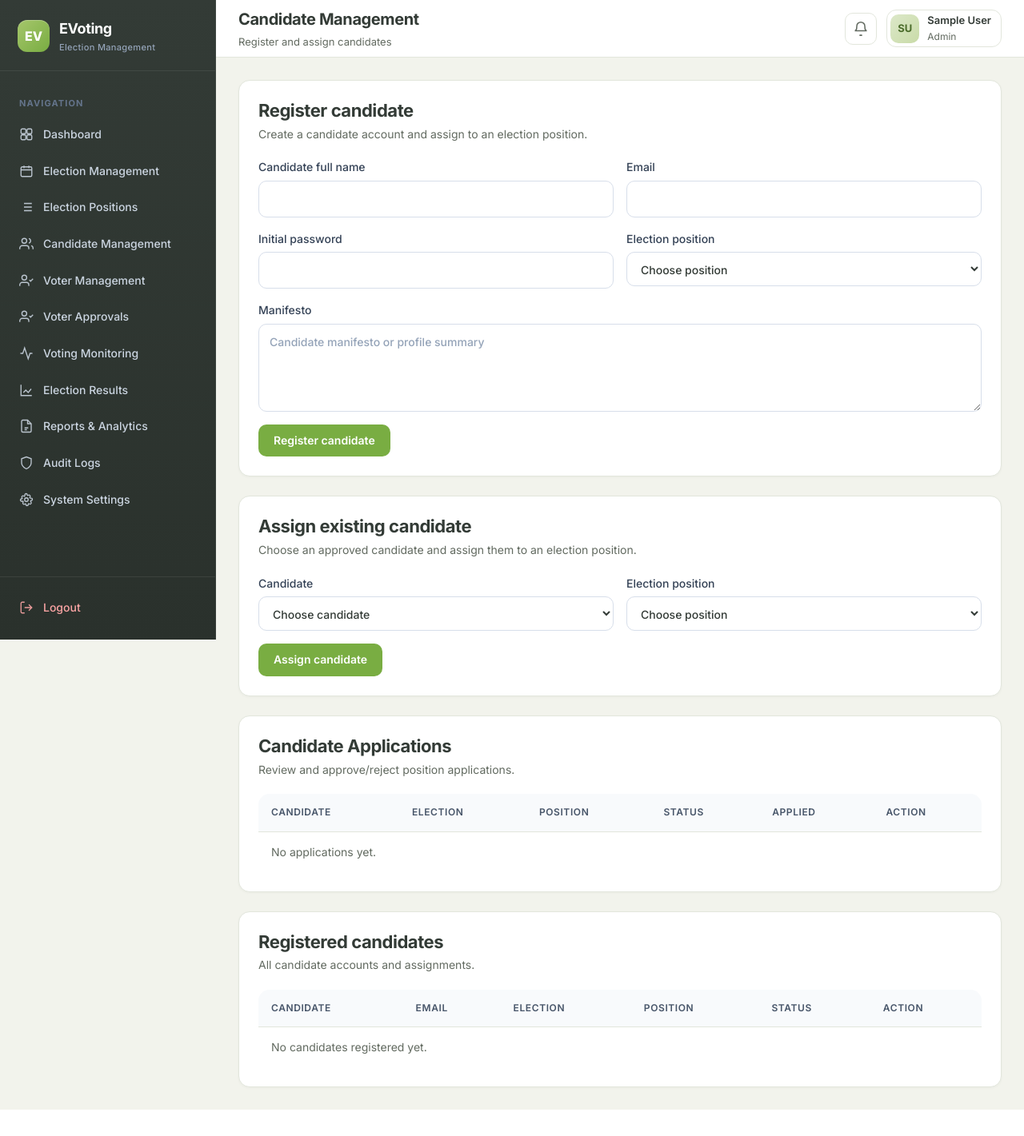
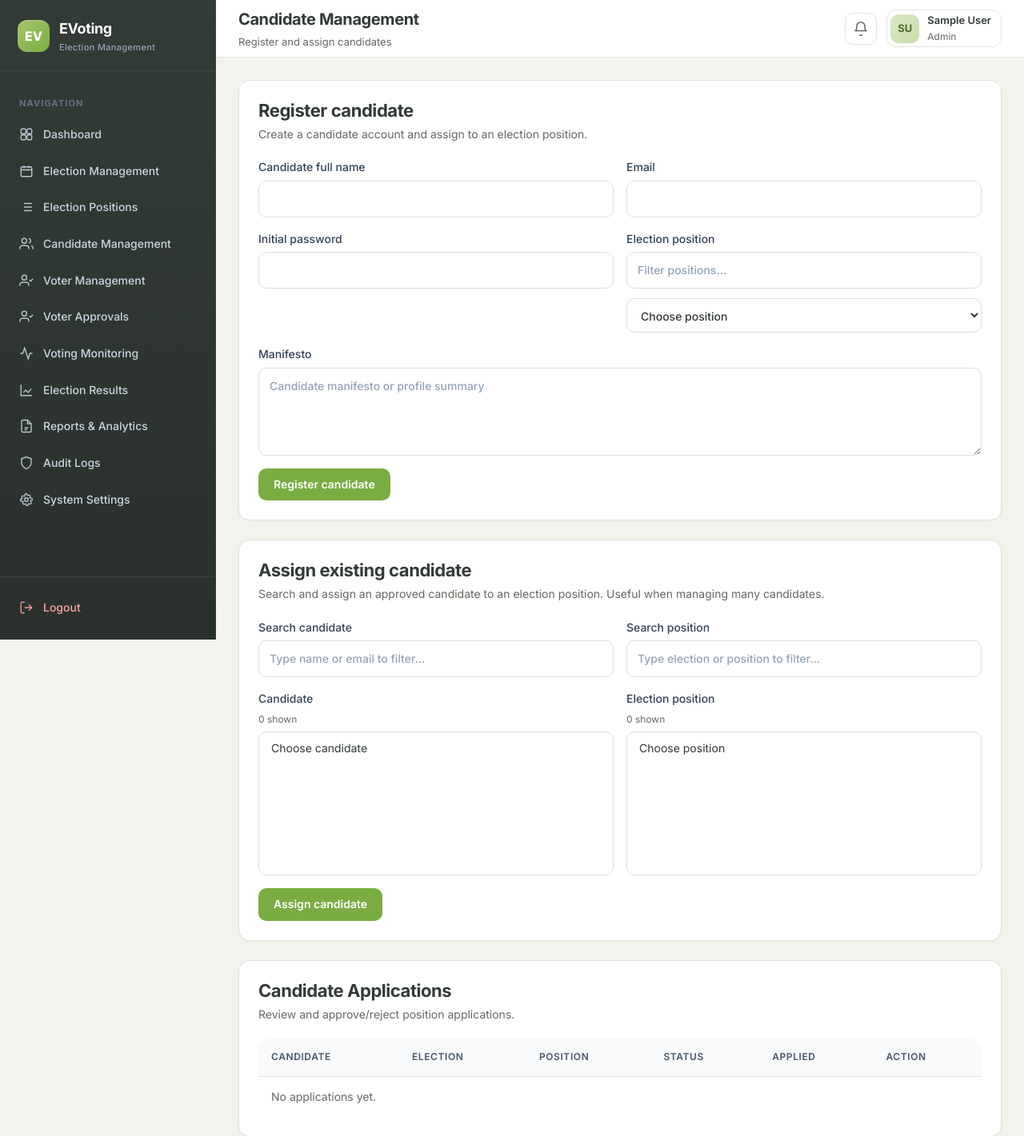
Before and after one commit to mathew-Ronoh/voting_system, a PHP site: page /admin/candidates.php in a window 1280 px wide. Shown: the top 1421 px of the page at 80% size. Before the commit the page ends 1388 px from the top, so only its background shows below. Run offline with PHP 8.4, Linux system fonts and the light colour scheme; the visitor is signed in with stand-in values (Sample User, id 1); data that the repository does not hold is empty.

Commit message:
Improve admin candidate/position selection with search filters

```diff
--- a/admin/candidates.php
+++ b/admin/candidates.php
@@ -104,38 +104,83 @@ $rows=$pdo->query("SELECT c.candidate_id,u.full_name,u.email,u.status AS account
       <div class="grid-2">
         <label>Initial password<input type="password" name="password" minlength="10" required></label>
         <label>Election position
-          <select name="position_id" required>
+          <input type="text" id="regPositionSearch" placeholder="Filter positions..." autocomplete="off" style="margin-bottom:6px">
+          <select name="position_id" id="regPositionSelect" required>
             <option value="">Choose position</option>
-            <?php foreach($positions as $p): ?><option value="<?=$p['position_id']?>"><?=e($p['title'].' — '.$p['name'])?></option><?php endforeach; ?>
+            <?php foreach($positions as $p): ?><option value="<?=$p['position_id']?>" data-search="<?=e(strtolower($p['title'].' '.$p['name']))?>"><?=e($p['title'].' — '.$p['name'])?></option><?php endforeach; ?>
           </select>
         </label>
       </div>
       <label>Manifesto<textarea name="manifesto" placeholder="Candidate manifesto or profile summary"></textarea></label>
       <div><button class="btn">Register candidate</button></div>
     </form>
+    <script>
+    (function(){
+      var s=document.getElementById('regPositionSearch'), sel=document.getElementById('regPositionSelect');
+      if(!s||!sel) return;
+      s.addEventListener('input', function(){
+        var q=(s.value||'').toLowerCase().trim();
+        for(var i=0;i<sel.options.length;i++){ var o=sel.options[i]; if(!o.value){o.hidden=false;o.style.display='';continue;} var show=!q || (o.getAttribute('data-search')||o.textContent.toLowerCase()).indexOf(q)!==-1; o.hidden=!show; o.style.display=show?'':'none'; }
+      });
+    })();
+    </script>
   </div>
 
   <div class="panel">
-    <div class="panel-header"><div><h2>Assign existing candidate</h2><p>Choose an approved candidate and assign them to an election position.</p></div></div>
-    <form method="post">
+    <div class="panel-header"><div><h2>Assign existing candidate</h2><p>Search and assign an approved candidate to an election position. Useful when managing many candidates.</p></div></div>
+    <form method="post" id="assignExistingForm">
       <input type="hidden" name="csrf_token" value="<?=e(csrf_token())?>">
       <input type="hidden" name="action" value="assign_existing">
       <div class="grid-2">
-        <label>Candidate
-          <select name="candidate_id" required>
+        <label>Search candidate
+          <input type="text" id="candidateSearch" placeholder="Type name or email to filter..." autocomplete="off">
+        </label>
+        <label>Search position
+          <input type="text" id="positionSearch" placeholder="Type election or position to filter..." autocomplete="off">
+        </label>
+      </div>
+      <div class="grid-2">
+        <label>Candidate <span class="muted" id="candidateCount" style="font-weight:normal;font-size:12px"></span>
+          <select name="candidate_id" id="candidateSelect" required size="8" style="min-height:180px">
             <option value="">Choose candidate</option>
-            <?php foreach($allCandidates as $c): ?><option value="<?=$c['candidate_id']?>"><?=e($c['full_name'].' ('.$c['email'].')')?></option><?php endforeach; ?>
+            <?php foreach($allCandidates as $c): ?><option value="<?=$c['candidate_id']?>" data-search="<?=e(strtolower($c['full_name'].' '.$c['email']))?>"><?=e($c['full_name'].' ('.$c['email'].')')?></option><?php endforeach; ?>
           </select>
         </label>
-        <label>Election position
-          <select name="position_id" required>
+        <label>Election position <span class="muted" id="positionCount" style="font-weight:normal;font-size:12px"></span>
+          <select name="position_id" id="positionSelect" required size="8" style="min-height:180px">
             <option value="">Choose position</option>
-            <?php foreach($positions as $p): ?><option value="<?=$p['position_id']?>"><?=e($p['title'].' — '.$p['name'])?></option><?php endforeach; ?>
+            <?php foreach($positions as $p): ?><option value="<?=$p['position_id']?>" data-search="<?=e(strtolower($p['title'].' '.$p['name']))?>"><?=e($p['title'].' — '.$p['name'])?></option><?php endforeach; ?>
           </select>
         </label>
       </div>
       <div><button class="btn">Assign candidate</button></div>
     </form>
+    <script>
+    (function(){
+      function wire(searchId, selectId, countId) {
+        var search = document.getElementById(searchId), sel = document.getElementById(selectId), count = document.getElementById(countId);
+        if(!search || !sel) return;
+        function filter(){
+          var q = (search.value || '').toLowerCase().trim();
+          var visible = 0;
+          for (var i=0; i<sel.options.length; i++) {
+            var opt = sel.options[i];
+            if (!opt.value) { opt.hidden = false; continue; }
+            var hay = (opt.getAttribute('data-search') || opt.textContent || '').toLowerCase();
+            var show = !q || hay.indexOf(q) !== -1;
+            opt.hidden = !show;
+            opt.style.display = show ? '' : 'none';
+            if (show) visible++;
+          }
+          if (count) count.textContent = visible + ' shown';
+        }
+        search.addEventListener('input', filter);
+        filter();
+      }
+      wire('candidateSearch','candidateSelect','candidateCount');
+      wire('positionSearch','positionSelect','positionCount');
+    })();
+    </script>
   </div>
 
   <div class="panel">
```
